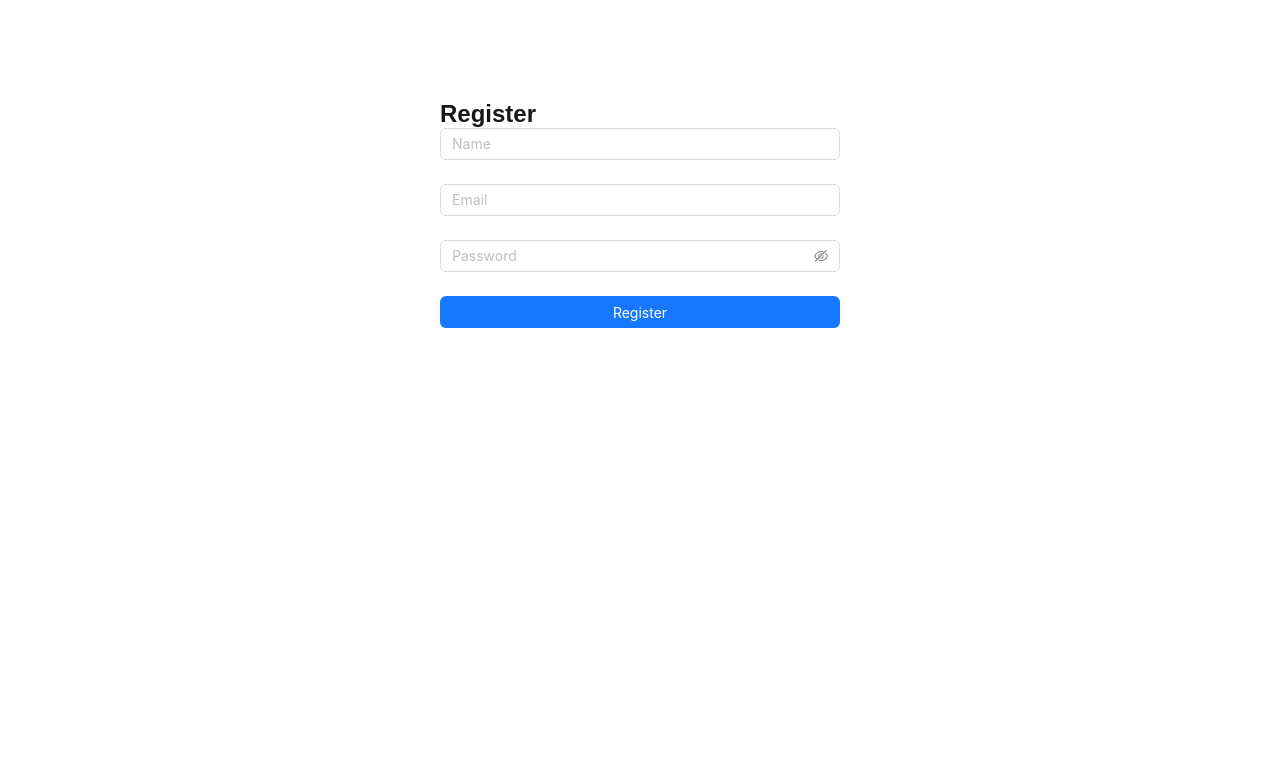
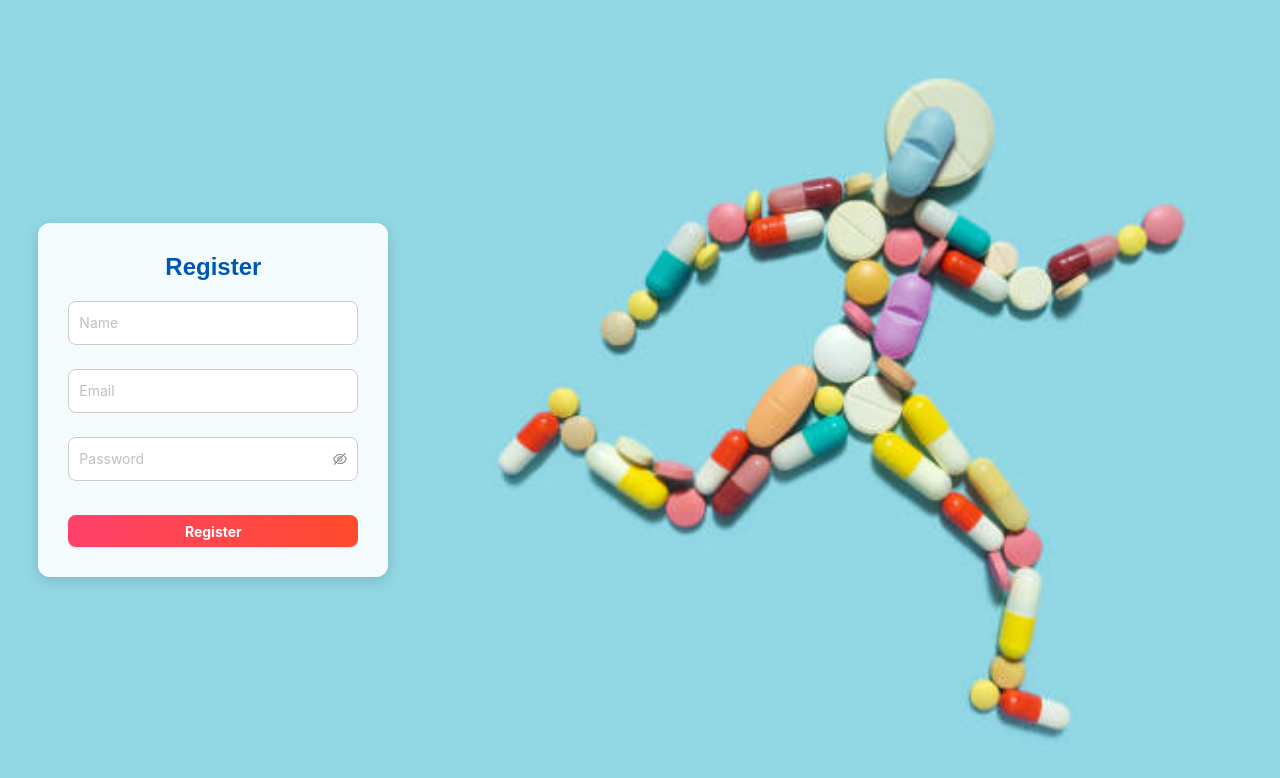
Before and after one commit to shivatejj/SIH-2024-anti-doping, a Next.js app: page /register in a window 1280 px wide. Shown: the top 778 px of the page. Built offline with nearby package versions, Linux system fonts and the light colour scheme.

Commit message:
Registration

```diff
--- /dev/null
+++ b/src/components/Register/Register.module.css
@@ -0,0 +1,82 @@
+/* 🌟 Full-Screen Split Container */
+.registerContainer {
+    display: flex;
+    height: 100vh;
+    width: 100%;
+}
+
+/* 📌 Left Panel - Register Form */
+.leftPanel {
+    flex: 0.5;
+    display: flex;
+    justify-content: center;
+    align-items: center;
+    background-color: #92d8e4;
+}
+
+/* 📌 Right Panel - Background Image */
+.rightPanel {
+    flex: 1;
+    background-image: url('/images/signup.jpg');
+    background-size: cover;
+    background-position: center;
+}
+
+/* 📋 Register Card */
+.registerCard {
+    background: rgba(255, 255, 255, 0.9);
+    /* Slight Transparency */
+    padding: 30px;
+    border-radius: 12px;
+    box-shadow: 0px 4px 15px rgba(0, 0, 0, 0.15);
+    width: 350px;
+    text-align: center;
+}
+
+/* 🏷️ Title */
+.registerTitle {
+    color: #0056b3;
+    font-size: 24px;
+    font-weight: bold;
+    margin-bottom: 20px;
+}
+
+/* 📝 Input Fields */
+.inputField {
+    width: 100%;
+    border-radius: 8px;
+    padding: 10px;
+    border: 1px solid #ccc;
+}
+
+/* 🔘 Register Button */
+.registerButton {
+    background: linear-gradient(to right, #ff416c, #ff4b2b);
+    color: white;
+    font-weight: bold;
+    border: none;
+    border-radius: 8px;
+    padding: 10px;
+    width: 100%;
+    margin-top: 10px;
+    cursor: pointer;
+}
+
+/* 📱 Mobile Responsiveness */
+@media (max-width: 768px) {
+    .registerContainer {
+        flex-direction: column;
+    }
+
+    .leftPanel,
+    .rightPanel {
+        flex: none;
+        width: 100%;
+        height: 50%;
+    }
+
+    .registerCard {
+        width: 90%;
+        max-width: 400px;
+    }
+}
--- a/src/components/Register/Register.tsx
+++ b/src/components/Register/Register.tsx
@@ -1,17 +1,13 @@
-import { FC } from "react";
-import { useState } from "react";
+import { FC, useState } from "react";
 import { Form, Input, Button, message } from "antd";
 import { useRouter } from "next/router";
+import styles from "./Register.module.css";
 
 const Register: FC = () => {
   const [loading, setLoading] = useState(false);
   const router = useRouter();
 
-  const handleSubmit = async (values: {
-    name: string;
-    email: string;
-    password: string;
-  }) => {
+  const handleSubmit = async (values: { name: string; email: string; password: string }) => {
     setLoading(true);
     const res = await fetch("/api/auth/register", {
       method: "POST",
@@ -30,33 +26,30 @@ const Register: FC = () => {
   };
 
   return (
-    <div style={{ maxWidth: 400, margin: "auto", marginTop: 100 }}>
-      <h2>Register</h2>
-      <Form onFinish={handleSubmit}>
-        <Form.Item
-          name="name"
-          rules={[
-            { required: true, message: "Name is required" },
-          ]}
-        >
-          <Input placeholder="Name" />
+    <div className={styles.registerContainer}>
+      {/* Left Panel: Register Form */}
+      <div className={styles.leftPanel}>
+        <div className={styles.registerCard}>
+          <h2 className={styles.registerTitle}>Register</h2>
+          <Form onFinish={handleSubmit} layout="vertical">
+            <Form.Item name="name" rules={[{ required: true, message: "Name is required" }]}>
+              <Input placeholder="Name" className={styles.inputField} />
             </Form.Item>
-        <Form.Item
-          name="email"
-          rules={[{ required: true, message: "Email is required" }]}
-        >
-          <Input placeholder="Email" />
+            <Form.Item name="email" rules={[{ required: true, message: "Email is required" }]}>
+              <Input placeholder="Email" className={styles.inputField} />
             </Form.Item>
-        <Form.Item
-          name="password"
-          rules={[{ required: true, message: "Password is required" }]}
-        >
-          <Input.Password placeholder="Password" />
+            <Form.Item name="password" rules={[{ required: true, message: "Password is required" }]}>
+              <Input.Password placeholder="Password" className={styles.inputField} />
             </Form.Item>
-        <Button type="primary" htmlType="submit" loading={loading} block>
+            <Button type="primary" htmlType="submit" loading={loading} block className={styles.registerButton}>
               Register
             </Button>
           </Form>
+        </div>
+      </div>
+
+      {/* Right Panel: Background Image */}
+      <div className={styles.rightPanel}></div>
     </div>
   );
 };
```
Also changed, not shown: public/images/signup.jpg (added). Lines whose indentation alone changed are shown as unchanged.
